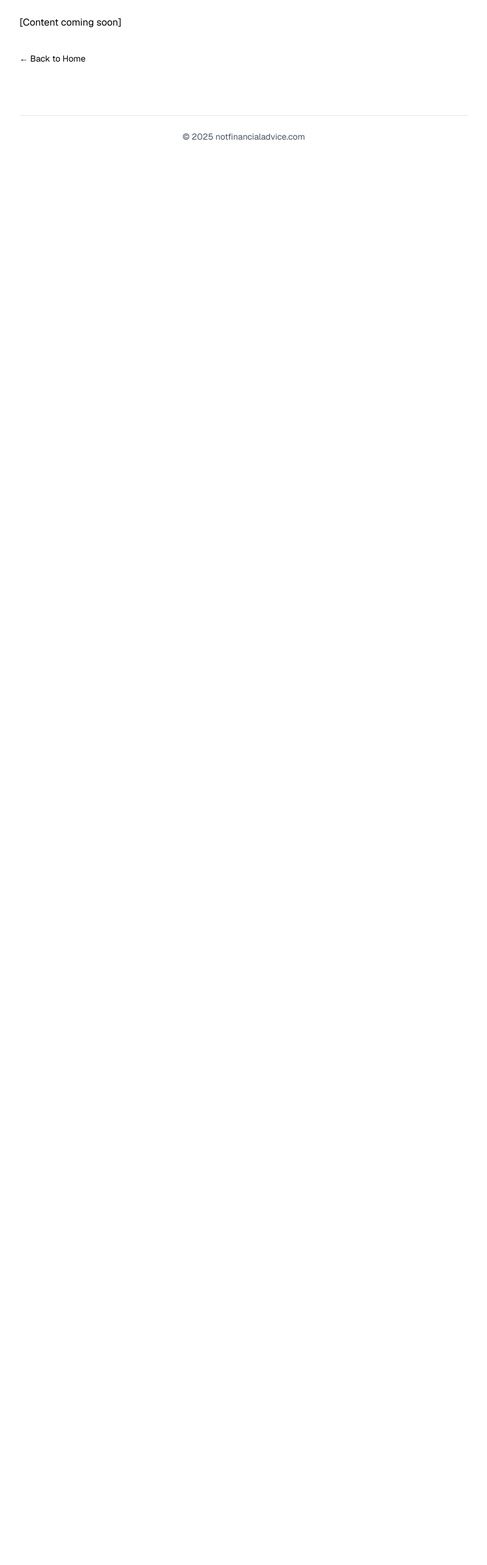
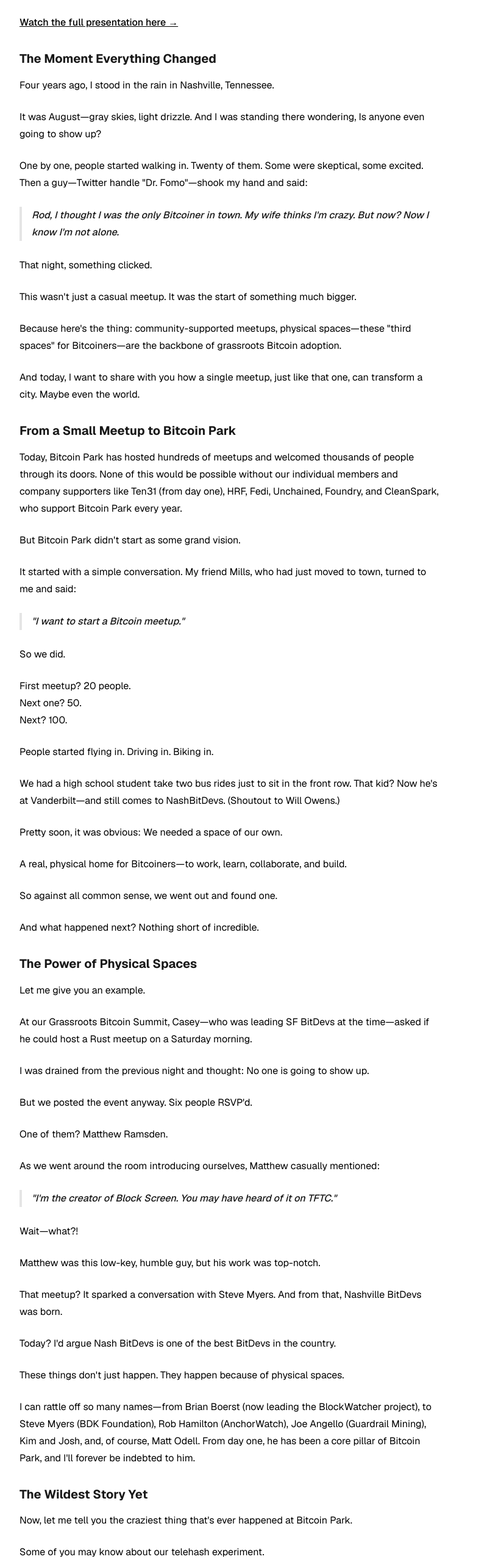
Before and after one commit to rodroudi/notfinancialadvice.com, a Next.js app: page /the-value-of-physical-bitcoin-spaces in a window 1280 px wide. Shown: the part 180-2746 px from the top of the page at 61% size, without its empty margins (240-1039 px from the left). Before the commit the page ends 800 px from the top, so only its background shows below. Built offline with nearby package versions, Linux system fonts and the light colour scheme.

Commit message:
Add content to Bitcoin spaces post

```diff
--- a/src/app/the-value-of-physical-bitcoin-spaces/page.tsx
+++ b/src/app/the-value-of-physical-bitcoin-spaces/page.tsx
@@ -6,9 +6,255 @@
         <time className="text-sm text-gray-500">March 10, 2024</time>
       </div>
 
-      <div className="prose prose-neutral">
+      <div className="prose prose-neutral max-w-none">
         <p>
-          [Content coming soon]
+          <a href="https://x.com/bitcoinpark_/status/1897681126627409972" target="_blank" rel="noopener noreferrer" className="text-blue-600 hover:text-blue-800">
+            Watch the full presentation here →
+          </a>
+        </p>
+
+        <h2>The Moment Everything Changed</h2>
+
+        <p>
+          Four years ago, I stood in the rain in Nashville, Tennessee.
+        </p>
+
+        <p>
+          It was August—gray skies, light drizzle. And I was standing there wondering, Is anyone even going to show up?
+        </p>
+
+        <p>
+          One by one, people started walking in. Twenty of them. Some were skeptical, some excited. Then a guy—Twitter handle "Dr. Fomo"—shook my hand and said:
+        </p>
+
+        <blockquote>
+          Rod, I thought I was the only Bitcoiner in town. My wife thinks I'm crazy. But now? Now I know I'm not alone.
+        </blockquote>
+
+        <p>
+          That night, something clicked.
+        </p>
+
+        <p>
+          This wasn't just a casual meetup. It was the start of something much bigger.
+        </p>
+
+        <p>
+          Because here's the thing: community-supported meetups, physical spaces—these "third spaces" for Bitcoiners—are the backbone of grassroots Bitcoin adoption.
+        </p>
+
+        <p>
+          And today, I want to share with you how a single meetup, just like that one, can transform a city. Maybe even the world.
+        </p>
+
+        <h2>From a Small Meetup to Bitcoin Park</h2>
+
+        <p>
+          Today, Bitcoin Park has hosted hundreds of meetups and welcomed thousands of people through its doors. None of this would be possible without our individual members and company supporters like Ten31 (from day one), HRF, Fedi, Unchained, Foundry, and CleanSpark, who support Bitcoin Park every year.
+        </p>
+
+        <p>
+          But Bitcoin Park didn't start as some grand vision.
+        </p>
+
+        <p>
+          It started with a simple conversation. My friend Mills, who had just moved to town, turned to me and said:
+        </p>
+
+        <blockquote>
+          "I want to start a Bitcoin meetup."
+        </blockquote>
+
+        <p>
+          So we did.
+        </p>
+
+        <p>
+          First meetup? 20 people.<br />
+          Next one? 50.<br />
+          Next? 100.
+        </p>
+
+        <p>
+          People started flying in. Driving in. Biking in.
+        </p>
+
+        <p>
+          We had a high school student take two bus rides just to sit in the front row. That kid? Now he's at Vanderbilt—and still comes to NashBitDevs. (Shoutout to Will Owens.)
+        </p>
+
+        <p>
+          Pretty soon, it was obvious: We needed a space of our own.
+        </p>
+
+        <p>
+          A real, physical home for Bitcoiners—to work, learn, collaborate, and build.
+        </p>
+
+        <p>
+          So against all common sense, we went out and found one.
+        </p>
+
+        <p>
+          And what happened next? Nothing short of incredible.
+        </p>
+
+        <h2>The Power of Physical Spaces</h2>
+
+        <p>
+          Let me give you an example.
+        </p>
+
+        <p>
+          At our Grassroots Bitcoin Summit, Casey—who was leading SF BitDevs at the time—asked if he could host a Rust meetup on a Saturday morning.
+        </p>
+
+        <p>
+          I was drained from the previous night and thought: No one is going to show up.
+        </p>
+
+        <p>
+          But we posted the event anyway. Six people RSVP'd.
+        </p>
+
+        <p>
+          One of them? Matthew Ramsden.
+        </p>
+
+        <p>
+          As we went around the room introducing ourselves, Matthew casually mentioned:
+        </p>
+
+        <blockquote>
+          "I'm the creator of Block Screen. You may have heard of it on TFTC."
+        </blockquote>
+
+        <p>
+          Wait—what?!
+        </p>
+
+        <p>
+          Matthew was this low-key, humble guy, but his work was top-notch.
+        </p>
+
+        <p>
+          That meetup? It sparked a conversation with Steve Myers. And from that, Nashville BitDevs was born.
+        </p>
+
+        <p>
+          Today? I'd argue Nash BitDevs is one of the best BitDevs in the country.
+        </p>
+
+        <p>
+          These things don't just happen. They happen because of physical spaces.
+        </p>
+
+        <p>
+          I can rattle off so many names—from Brian Boerst (now leading the BlockWatcher project), to Steve Myers (BDK Foundation), Rob Hamilton (AnchorWatch), Joe Angello (Guardrail Mining), Kim and Josh, and, of course, Matt Odell. From day one, he has been a core pillar of Bitcoin Park, and I'll forever be indebted to him.
+        </p>
+
+        <h2>The Wildest Story Yet</h2>
+
+        <p>
+          Now, let me tell you the craziest thing that's ever happened at Bitcoin Park.
+        </p>
+
+        <p>
+          Some of you may know about our telehash experiment.
+        </p>
+
+        <p>
+          The goal? Mine a Bitcoin block, live, during an event.
+        </p>
+
+        <p>
+          The odds? 1 in 1,000.
+        </p>
+
+        <p>
+          But seven hours in… BOOM.
+        </p>
+
+        <p>
+          We solo mined a block.
+        </p>
+
+        <p>
+          Right there. In front of a room full of Bitcoiners.
+        </p>
+
+        <p>
+          If you ever need proof that Bitcoin is real, alive, and powerful—that was it.
+        </p>
+
+        <h2>What This All Means</h2>
+
+        <p>
+          So what does this all mean?
+        </p>
+
+        <p>
+          It means that local Bitcoin spaces matter.
+        </p>
+
+        <p>
+          It means that these dedicated Bitcoin third spaces aren't just social clubs. They're launchpads for innovation, collaboration, and real Bitcoin adoption.
+        </p>
+
+        <p>
+          And it means that we need more of them.
+        </p>
+
+        <p>
+          More BitDevs.<br />
+          More Bitcoin Parks.<br />
+          More Bitcoin Commons.<br />
+          More The Space.<br />
+          More Presidio Bitcoin spaces.
+        </p>
+
+        <p>
+          Because Bitcoin is decentralized, but progress happens when people come together.
+        </p>
+
+        <h2>The Call to Action</h2>
+
+        <p>
+          Y'all have inspired me to do even more. There are still so many problems and opportunities in Bitcoin—especially in education. And Bitcoin Park is going to make significant time, capital, and reputation investments to reset the level of excellence in Bitcoin education and research.
+        </p>
+
+        <p>
+          So, I'll leave you with this:
+        </p>
+
+        <p>
+          If you believe in Bitcoin's future—support your local Bitcoin space.
+        </p>
+
+        <p>
+          Here's how:
+        </p>
+
+        <ol>
+          <li>
+            <strong>Show up.</strong> Attend meetups. Participate. Be part of the energy.
+          </li>
+          <li>
+            <strong>Financially support them.</strong> If you believe in these spaces, help them grow. Be a member. Sponsor an open-source developer.
+          </li>
+          <li>
+            <strong>Spread the word.</strong> Tell people about these spaces. Share them. Because you never know—
+          </li>
+        </ol>
+
+        <p>
+          That one meetup.<br />
+          That one handshake.<br />
+          That one conversation...
+        </p>
+
+        <p>
+          It might just be the start of something bigger than you ever imagined.
         </p>
       </div>
 
```
